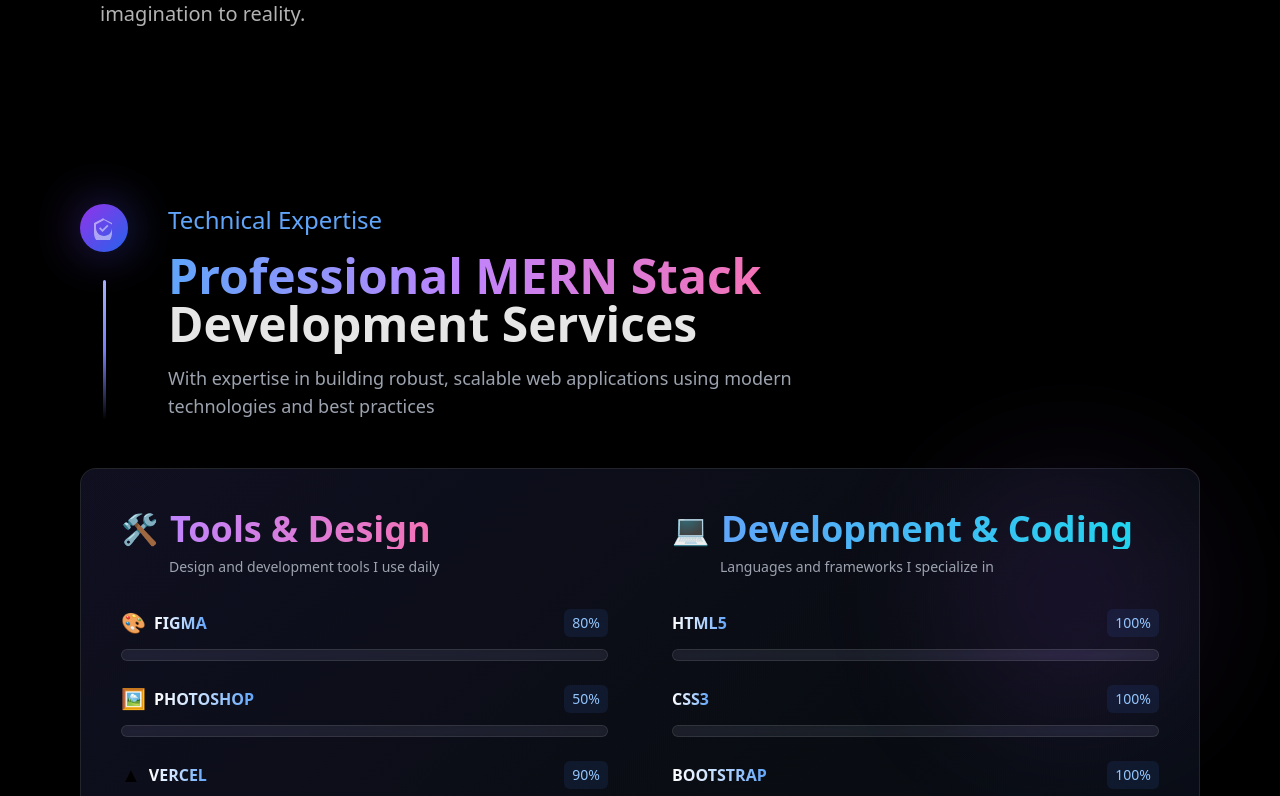
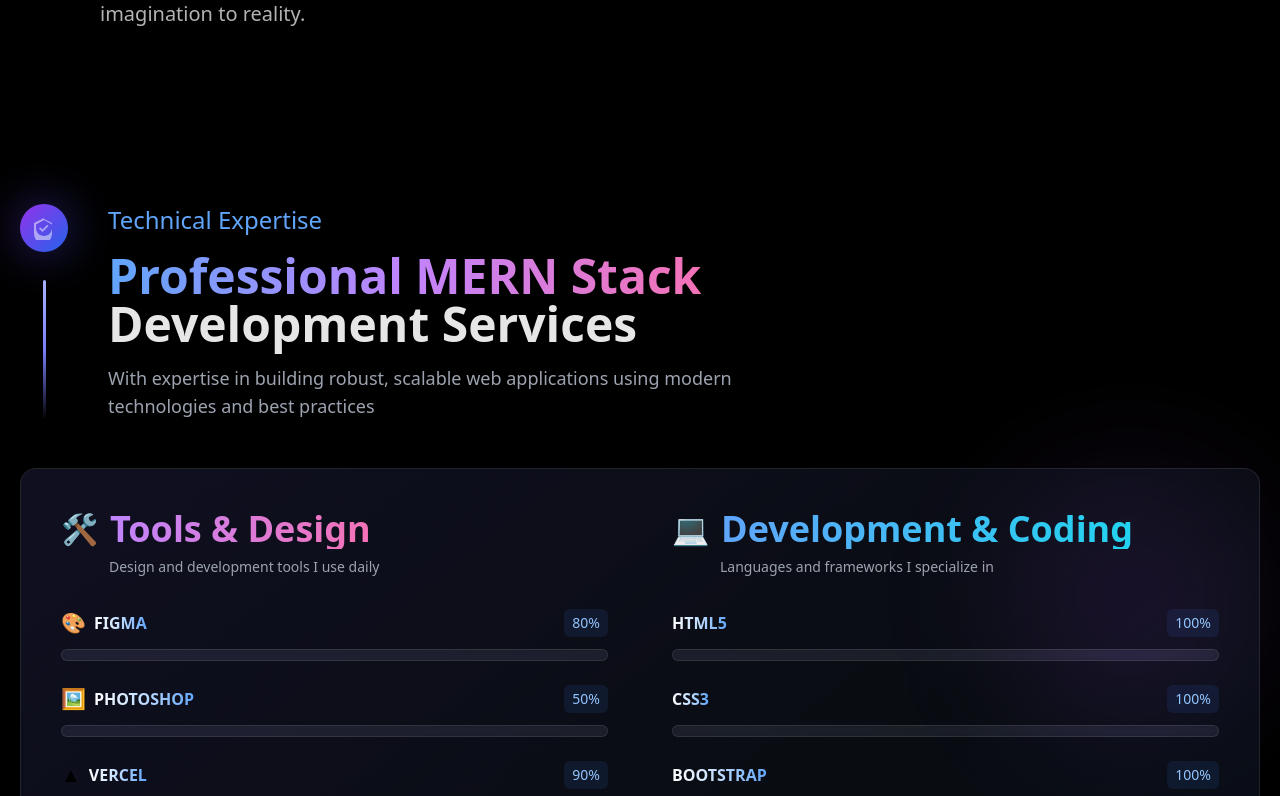
Before and after one commit to ittarek/myProtFolio, a React (Vite) app: page / in a window 1280 px wide. Shown: the part 804-1600 px from the top of the page. Built offline with nearby package versions, Linux system fonts and the light colour scheme.

Commit message:
add style for skils

```diff
--- a/src/Pages/Skills/Skills.jsx
+++ b/src/Pages/Skills/Skills.jsx
@@ -1,4 +1,4 @@
-import React, { useEffect, useState } from 'react';
+import { useEffect, useState } from 'react';
 import Tilt from 'react-parallax-tilt';
 import Container from '../../Components/Container';
 import gsap from 'gsap';
@@ -175,7 +175,7 @@ const Skills = () => {
 
   return (
     <Container>
-      <main className="mx-auto flex flex-col w-full lg:max-w-[70rem] py-12 md:py-20">
+      <main className="mx-auto flex flex-col w-full  py-12 md:py-20">
         {/* Header Section */}
         <div className="flex space-x-3 md:space-x-10 mb-12">
           <div className="flex flex-col items-center">
```
